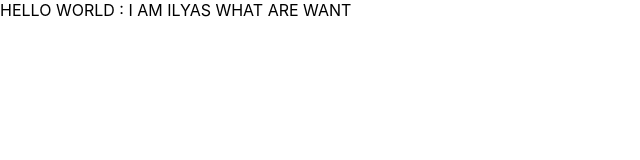
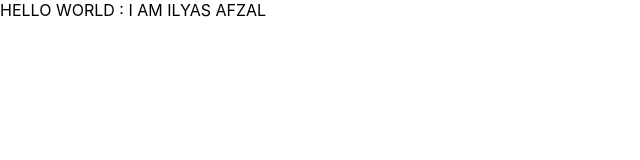
Before and after one commit to ilyasafzal/first-react-app, a React (Create React App) app: page / in a window 1280 px wide. Shown: the top 160 px of the page, without its empty margins (0-640 px from the left). Built offline with nearby package versions, Linux system fonts and the light colour scheme.

Commit message:
first react app

```diff
--- a/src/App.js
+++ b/src/App.js
@@ -5,8 +5,7 @@ import './App.css';
 function App() {
   return (
     <div>
-HELLO  WORLD  : I AM ILYAS
-     WHAT ARE WANT
+HELLO  WORLD  : I AM ILYAS AFZAL
     </div>
   );
 }
```
